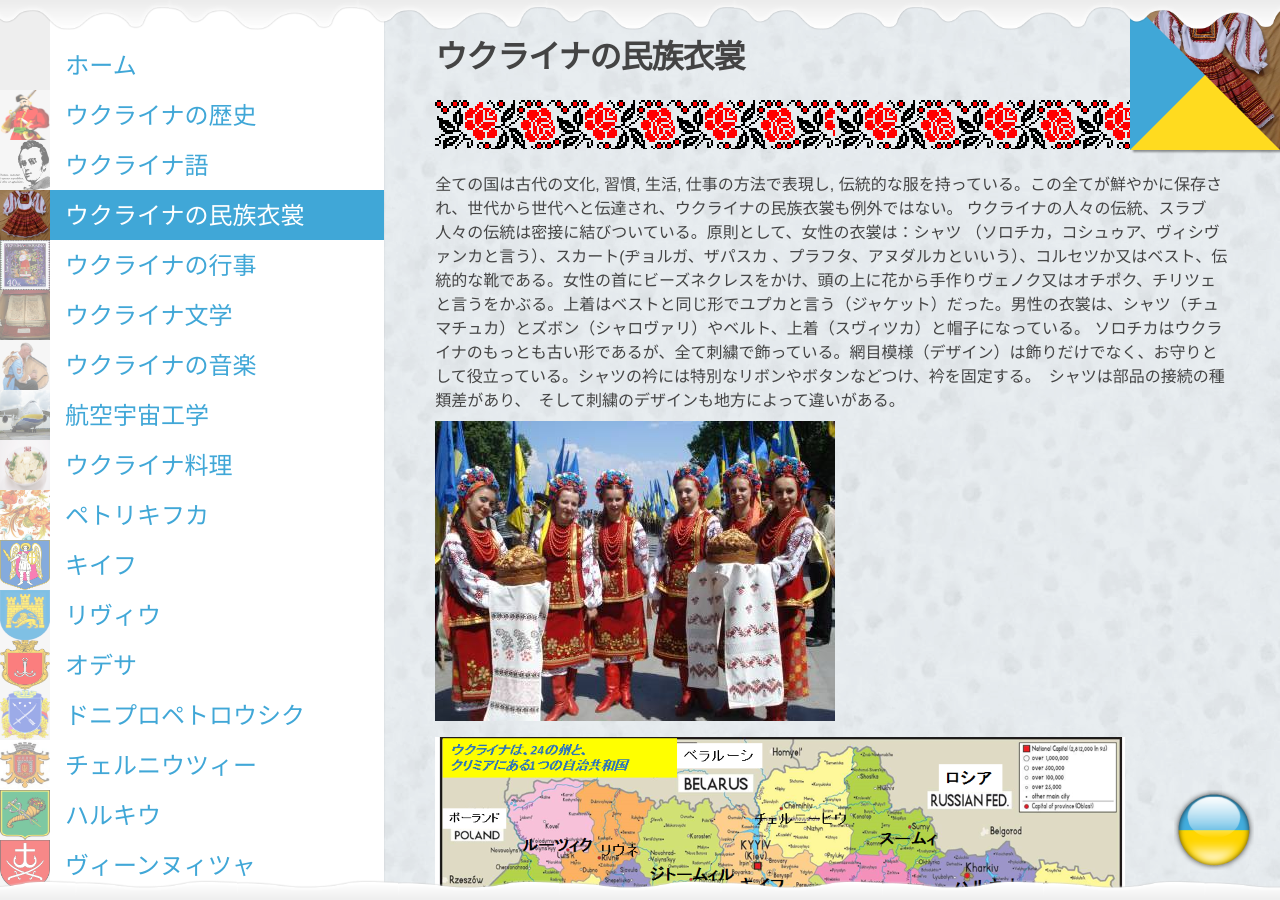
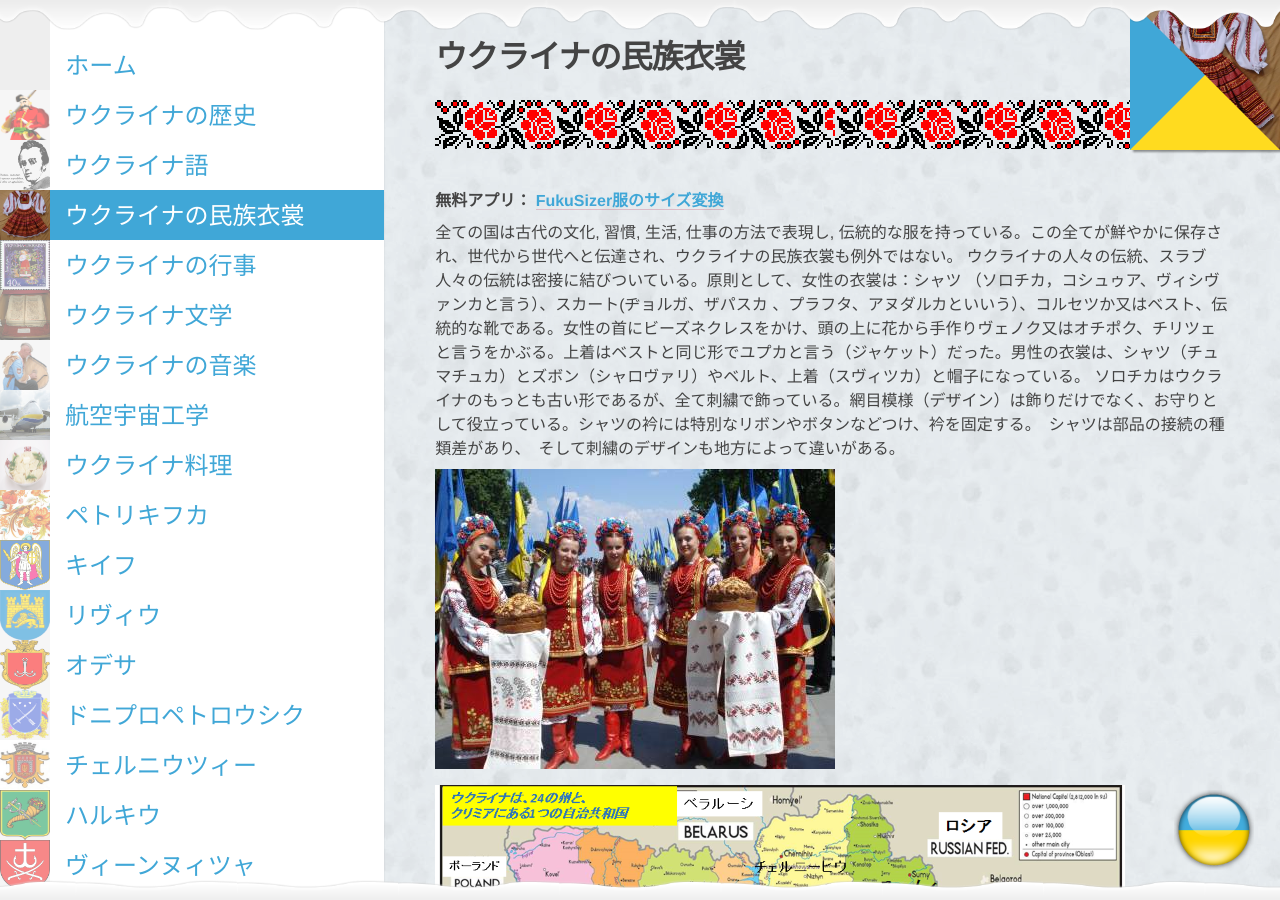
Before and after one commit to Kraiany/ukraine-info, a Jekyll site: the page built from b2_costume.md, in a window 1280 px wide and 900 px high. Built offline with Jekyll 4.4.1, drawn with Linux system fonts in a browser that asks for light colours.

Commit message:
FukuSizer ad

```diff
--- a/_layouts/article.html
+++ b/_layouts/article.html
@@ -11,6 +11,7 @@
 		<br/>
 		<script type="text/javascript" src="//s7.addthis.com/js/300/addthis_widget.js#pubid=ra-55c728174c6dbced" async="async"></script>
 		<div class="addthis_sharing_toolbox"></div>
+		<p class="attribution">無料アプリ： <a href="https://play.google.com/store/apps/details?id=com.anahorn.fukusizer">FukuSizer服のサイズ変換</a></p>
     	{{ content }}
 
 	</main>
```
